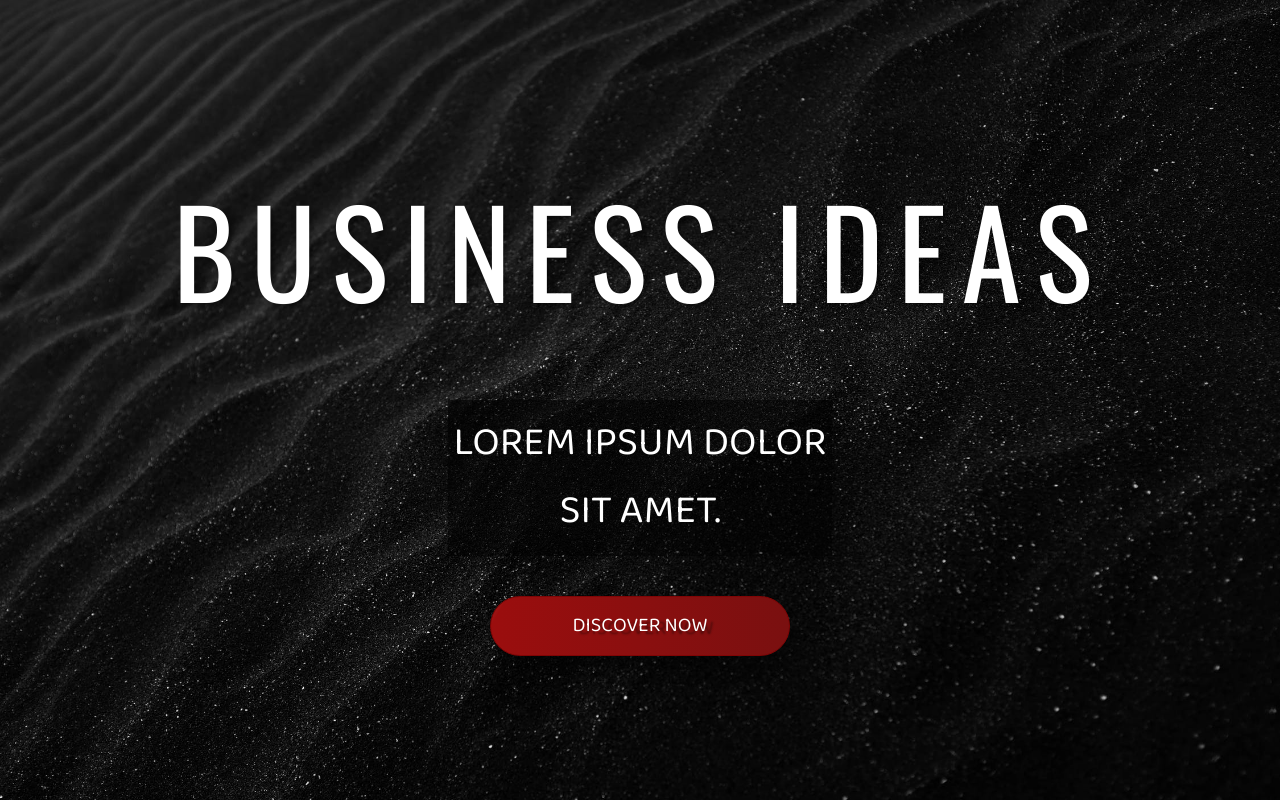
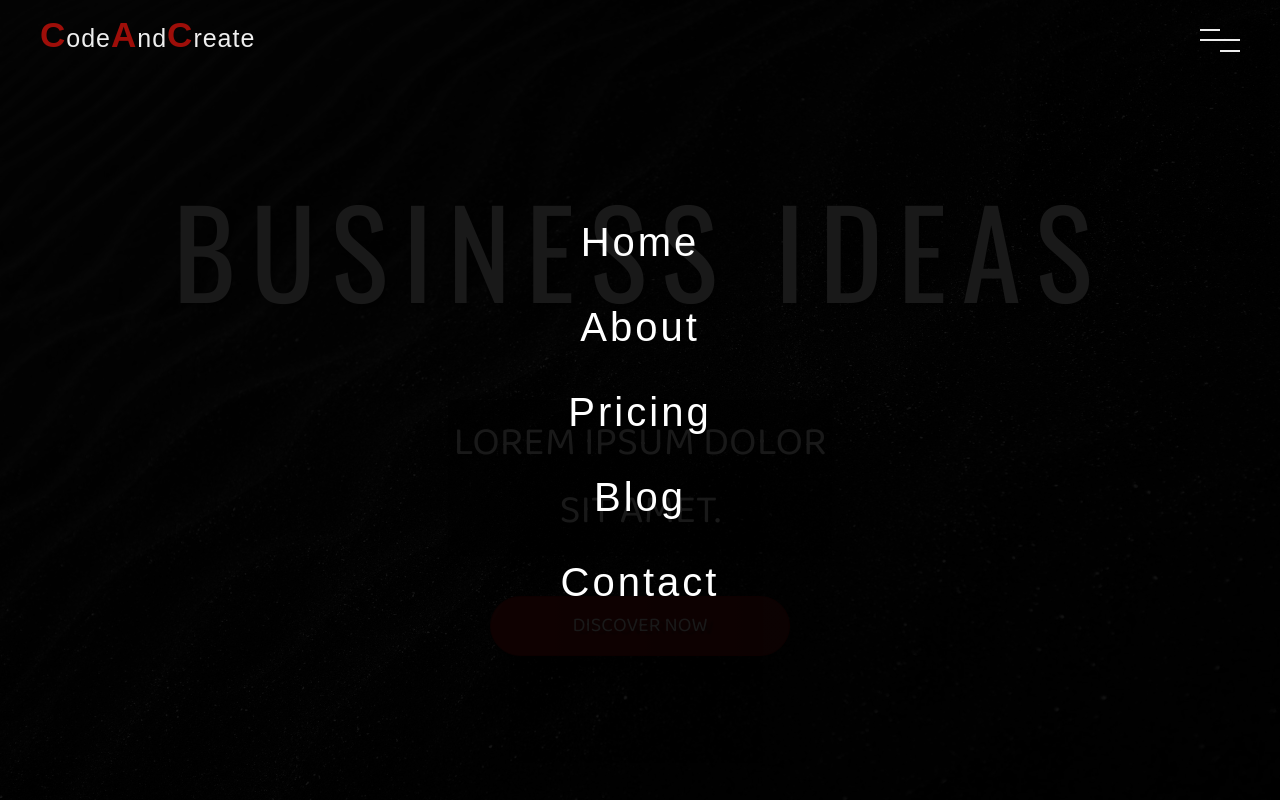
Before and after one commit to AdrianFurtuna/Business-Agency, a plain HTML site: page index.html in a window 1280 px wide. Drawn offline with nearby package versions, Linux system fonts and the light colour scheme.

Commit message:
Part 4. Create and Customize Navbar

```diff
--- a/index.html
+++ b/index.html
@@ -18,6 +18,29 @@
     />
   </head>
   <body>
+    <!-- Navbar -->
+    <nav class="navbar">
+      <div class="logo">
+        <a href="#"> <span>C</span>ode<span>A</span>nd<span>C</span>reate </a>
+      </div>
+      <div class="nav-list">
+        <a href="#" class="nav-link">Home</a>
+        <a href="#" class="nav-link">About</a>
+        <a href="#" class="nav-link">Pricing</a>
+        <a href="#" class="nav-link">Blog</a>
+        <a href="#" class="nav-link">Contact</a>
+      </div>
+    </nav>
+    <!-- End of Navbar -->
+
+    <!-- Menu -->
+    <div class="menu">
+      <div class="line line-1"></div>
+      <div class="line line-2"></div>
+      <div class="line line-3"></div>
+    </div>
+    <!-- End of Menu -->
+
     <div class="container">
       <!-- Section 1 -->
       <section class="section-1">
--- a/style.css
+++ b/style.css
@@ -13,6 +13,91 @@ html {
     font-size: 62.5%;
 }
 /* End of Common styles */
+
+/* Navbar */
+.navbar {
+    width: 100%;
+    height: 100vh;
+    background-color: rgba(0, 0, 0, .9);
+    position: fixed;
+    top: 0;
+    z-index: 10; /* Unhide */
+    padding: 3rem;
+}
+
+.logo {
+    position: absolute;
+    top: 1.5rem;
+    left: 4rem;
+}
+
+.logo a {
+    font-family: 'MADE Soulmaze', sans-serif;
+    font-size: 2.5rem;
+    color: #eee;
+    letter-spacing: .1rem;
+}
+
+.logo span {
+    font-family: 'MADE Soulmaze', sans-serif;
+    font-size: 3.5rem;
+    font-weight: bold;
+    color: #9e0e09;
+}
+
+.nav-list {
+    position: absolute;
+    top: 25%;
+    left: 50%;
+    transform: translateX(-50%);
+    display: flex;
+    flex-direction: column;
+    align-items: center;
+}
+
+.nav-link {
+    font-family: 'MADE Soulmaze', sans-serif;
+    font-size: 4rem;
+    letter-spacing: .3rem;
+    color: white;
+    margin: 2rem 0;
+    transition: color .4s;
+}
+
+.nav-link:hover {
+    color: #9e0e09;
+}
+/* End of Navbar */
+
+/*Menu*/
+.menu {
+    width: 4rem;
+    height: 4rem;
+    position: fixed;
+    top: 2rem;
+    right: 4rem;
+    z-index: 100; /* Same as before. It needs a specified position*/
+    display: flex;
+    flex-direction: column;
+    justify-content: space-evenly;
+    cursor: pointer;
+}
+
+.line {
+    width: 100%;
+    height: .2rem;
+    background-color: #eee;
+}
+
+.line-1 {
+    width: 50%;
+}
+
+.line-3 {
+    width: 50%;
+    margin-left: auto;
+}
+/*End of Menu*/
 
 /* Section 1 */
 .section-1 {
```
